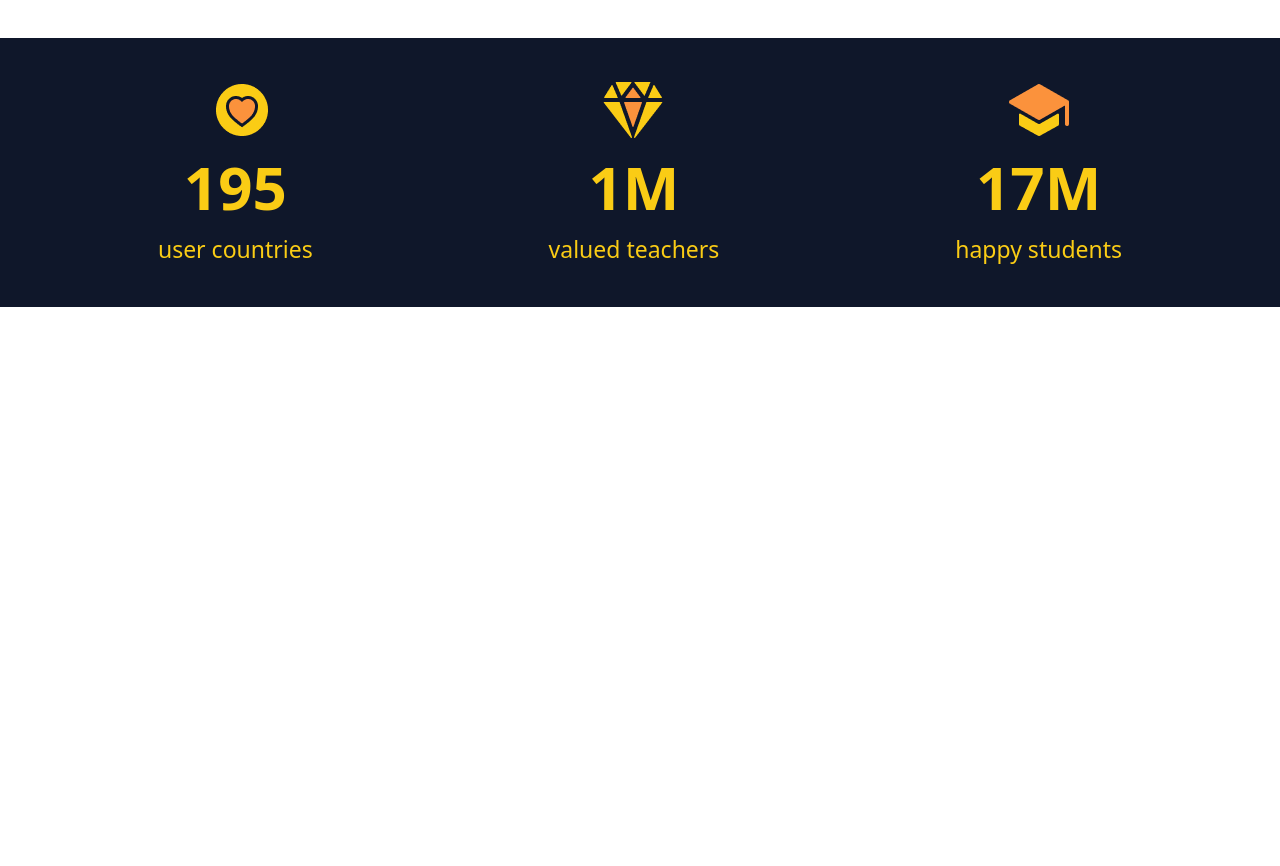
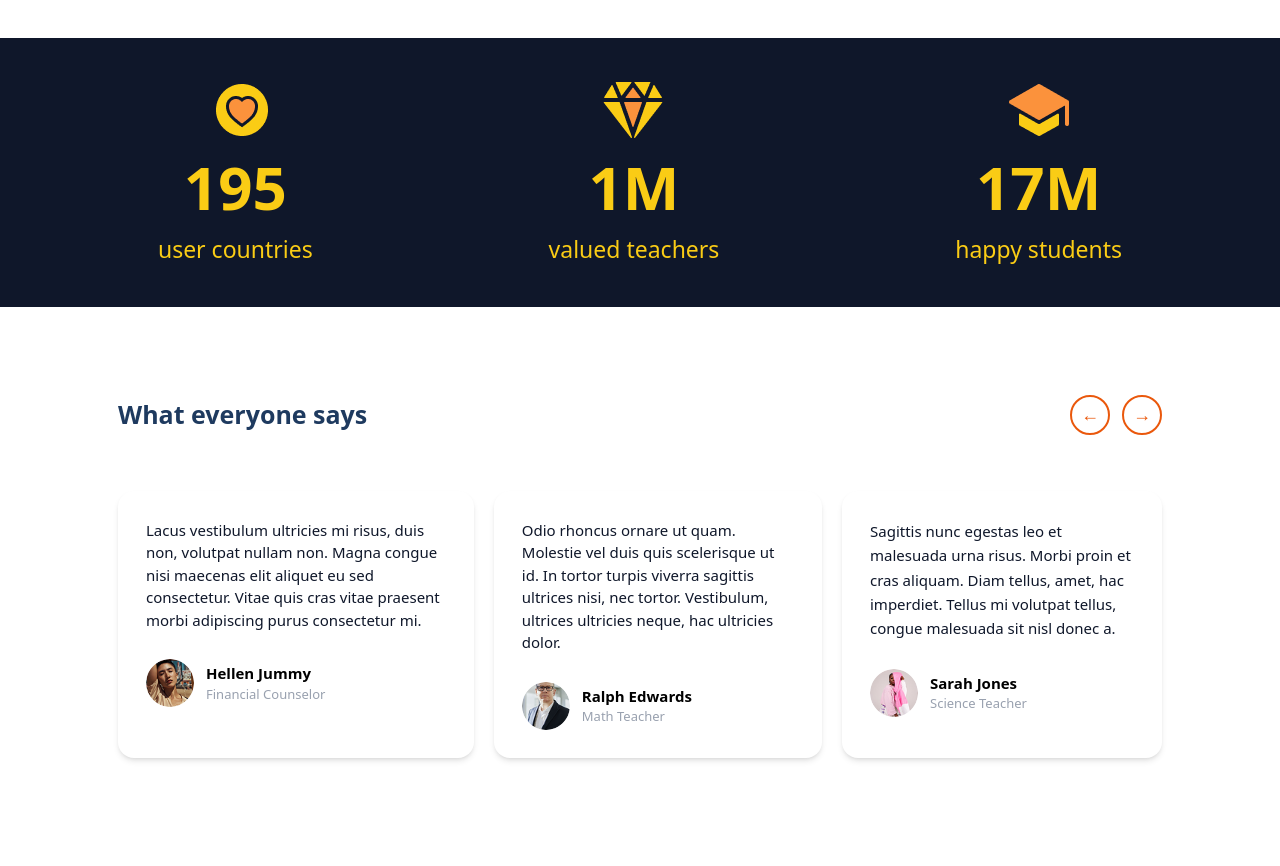
Before and after one commit to mnozilshoev-rgb/W2-Homework5, a website: page index.html in a window 1280 px wide. Shown: the part 3036-3902 px from the top of the page. Before the commit the page ends 3343 px from the top, so only its background shows below. Drawn offline with Linux system fonts and the light colour scheme.

Commit message:
setion 6 done

```diff
--- a/index.html
+++ b/index.html
@@ -179,6 +179,59 @@
 
 
 
+    <div class="bg-[white] mt-0 pt-15 pb-20">
+
+    <div class="max-w-[1100px] m-auto flex justify-between items-center p-7">
+        <h1 class="font-extrabold text-[25px] text-[#1E3A5F]">What everyone says</h1>
+        <div class="flex gap-3">
+            <button class="border-2 border-[#EA580C] text-[#EA580C] rounded-full w-10 h-10 flex items-center justify-center text-[18px]">←</button>
+            <button class="border-2 border-[#EA580C] text-[#EA580C] rounded-full w-10 h-10 flex items-center justify-center text-[18px]">→</button>
+        </div>
+    </div>
+
+    <div class="max-w-[1100px] m-auto flex gap-5 p-7 ">
+
+        <div class="flex-col bg-white rounded-2xl shadow-md p-7 min-w-[300px] lg:min-w-[320px] ">
+            <p class="text-[15px] text-[#0F172A] ">Lacus vestibulum ultricies mi risus, duis non, volutpat nullam non. Magna congue nisi maecenas elit aliquet eu sed consectetur. Vitae quis cras vitae praesent morbi adipiscing purus consectetur mi.</p>
+            <div class="flex items-center gap-3 mt-7">
+                <img class="w-12 h-12 rounded-full object-cover" src="./src/images/User Thumb.png" alt="">
+                <div>
+                    <p class="font-semibold text-[15px]">Hellen Jummy</p>
+                    <p class="text-[13px] text-gray-400">Financial Counselor</p>
+                </div>
+            </div>
+        </div>
+
+        <div class="flex-col bg-white rounded-2xl shadow-md p-7 min-w-[300px] lg:min-w-[320px] hidden lg:block">
+            <p class="text-[15px] text-[#0F172A] ">Odio rhoncus ornare ut quam. Molestie vel duis quis scelerisque ut id. In tortor turpis viverra sagittis ultrices nisi, nec tortor. Vestibulum, ultrices ultricies neque, hac ultricies dolor.</p>
+            <div class="flex items-center gap-3 mt-7">
+                <img class="w-12 h-12 rounded-full object-cover" src="./src/images/User Thumb (1).png" alt="">
+                <div>
+                    <p class="font-semibold text-[15px]">Ralph Edwards</p>
+                    <p class="text-[13px] text-gray-400">Math Teacher</p>
+                </div>
+            </div>
+        </div>
+
+
+
+        <div class="flex-col bg-white rounded-2xl p-7 min-w-[300px] lg:min-w-[320px] hidden lg:block shadow-md">
+            <p class="text-[15px] text-[#0F172A] leading-relaxed">Sagittis nunc egestas leo et malesuada urna risus. Morbi proin et cras aliquam. Diam tellus, amet, hac imperdiet. Tellus mi volutpat tellus, congue malesuada sit nisl donec a.</p>
+            <div class="flex items-center gap-3 mt-7">
+                <img class="w-12 h-12 rounded-full object-cover" src="./src/images/User Thumb (2).png" alt="">
+                <div>
+                    <p class="font-semibold text-[15px]">Sarah Jones</p>
+                    <p class="text-[13px] text-gray-400">Science Teacher</p>
+                </div>
+            </div>
+        </div>
+
+    </div>
+
+</div>
+
+
+
 </body>
 
 </html>
```
Also changed, not shown: src/images/User Thumb (1).png (added), src/images/User Thumb (2).png (added), src/images/User Thumb.png (added), src/output.css.
